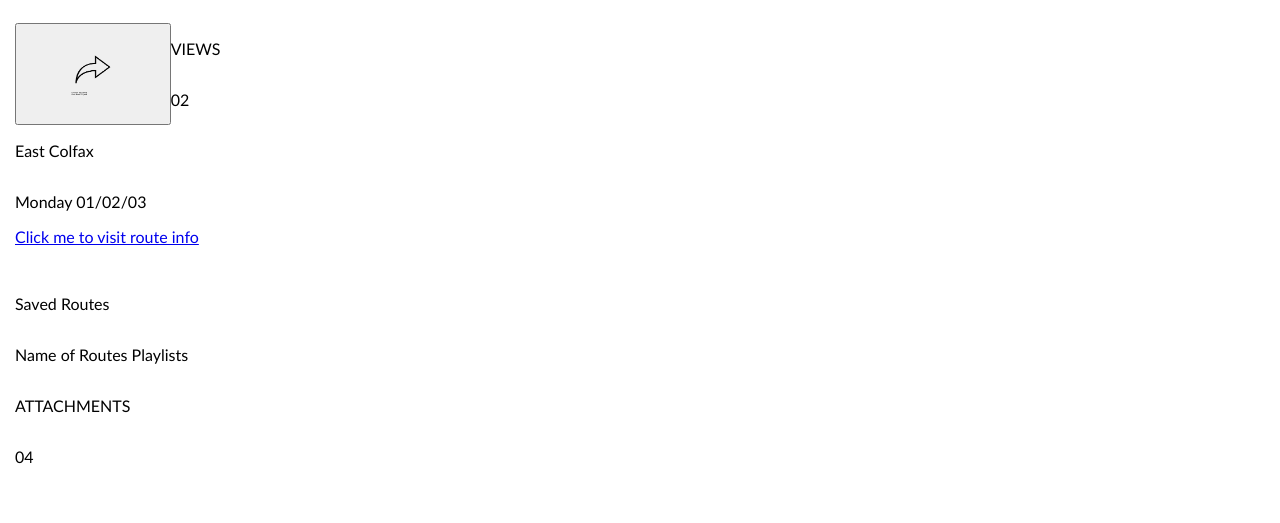
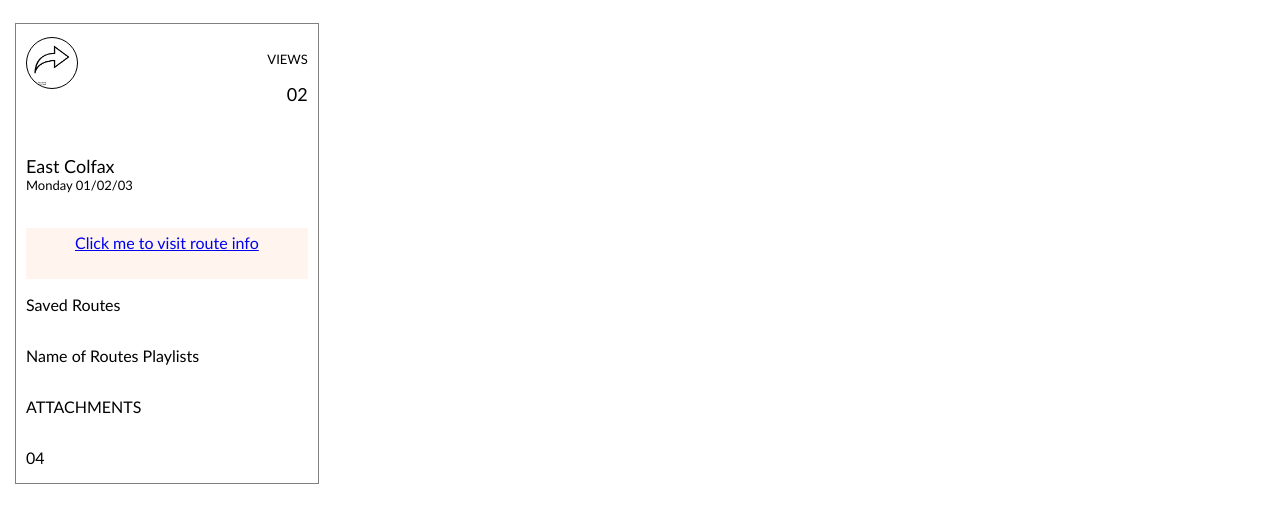
Before and after one commit to lbmerchant93/lm-comp-challenge-1, a website: page index.html in a window 1280 px wide. Shown: the part 117-640 px from the top of the page. Drawn offline with Linux system fonts and the light colour scheme.

Commit message:
Add detail to route name, date, and link

```diff
--- a/index.html
+++ b/index.html
@@ -35,7 +35,9 @@
     <article class="routes-grid-container">
       <article class="route-one-card-info">
         <!-- <img class="route-image" src="./images/East-Colfax.jpg" alt="Image Of Route" /> -->
-        <button class="share-route" aria-controls="route-one-card-info" aria-label="Share Route Button" alt="Share Route Button"><img class="share-image" src="./images/Share-Icon.png" alt="Share Route Image On Button" /></button>
+        <div class="image-holder">
+        <img class="share-image" src="./images/Share-Icon.png" alt="Share Route Image On Button" />
+        </div>
         <p class="views">
           VIEWS
         </p>
--- a/styles.css
+++ b/styles.css
@@ -53,32 +53,48 @@ main {
   display: grid;
   grid-template-columns: repeat(4, 1fr);
   grid-template-rows: 1fr 1fr;
+  grid-gap: 10px;
 }
 
 .route-one-card-info {
   display: grid;
   grid-template-rows: repeat(9, 1fr);
   grid-template-columns: 1fr 1fr;
+  border: 1px solid grey;
 }
 
-.share-route {
+.image-holder {
   grid-column: 1 / 2;
   grid-row: 1 / 3;
+  padding-left: 10px;
+  padding-top: 13px;
 }
 
 .views {
   grid-column: 2 / 3;
   grid-row: 1 / 2;
+  justify-self: flex-end;
+  align-self: flex-end;
+  padding-right: 10px;
+  margin-bottom: 8px;
+  font-size: small;
+  text-align:
 }
 
 .num-of-views {
   grid-column: 2 / 3;
   grid-row: 2 / 3;
+  justify-self: flex-end;
+  margin-top: 8px;
+  padding-right: 10px;
+  font-size: large;
 }
 
 .share-image {
   max-width: 50px;
   max-height: 50px;
+  border-radius: 50%;
+  border: 1px solid black;
 }
 
 .route-name,
@@ -89,6 +105,30 @@ main {
 .attachments,
 .num-of-attachments {
   grid-column: 1 / -1;
+  padding-left: 10px;
+}
+
+.route-name {
+  justify-self: flex-start;
+  align-self: flex-end;
+  margin-bottom: 0;
+  font-size: large;
+}
+
+.date-stamp {
+  justify-self: flex-start;
+  align-self: flex-start;
+  margin-top: 0;
+  font-weight: lighter;
+  font-size: small;
+}
+
+.route-link {
+  text-align: center;
+  background-color: seashell;
+  margin-left: 10px;
+  margin-right: 10px;
+  padding: 5px 0 0 0;
 }
 
 /*
```
